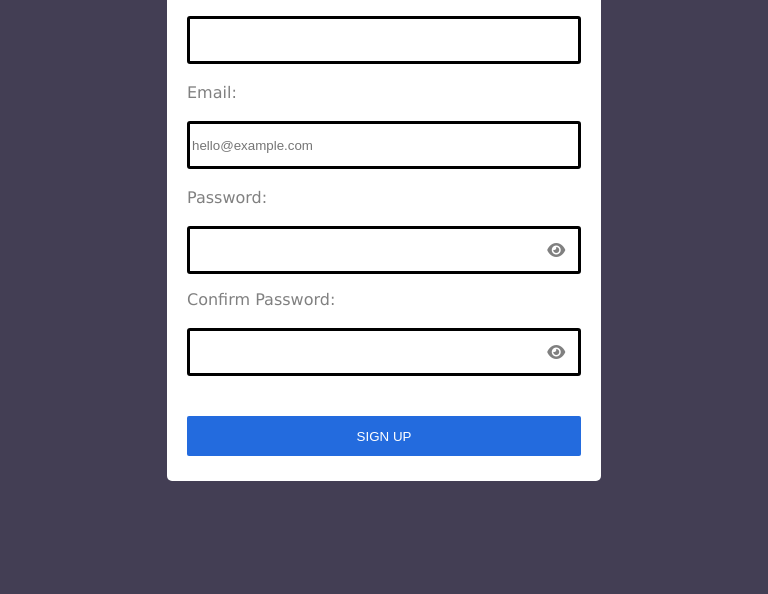
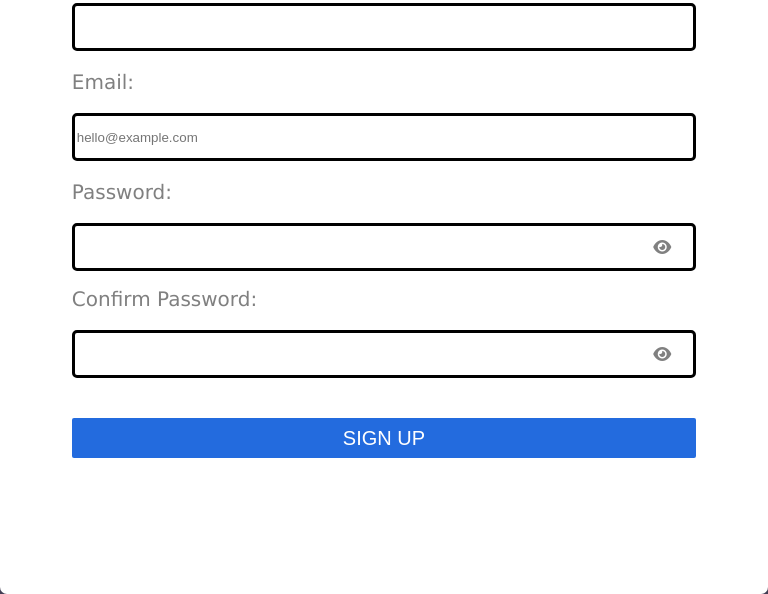
Before and after one commit to cw-saptarshi-das/javascript-assignment, a plain HTML site: page index.html in a window 768 px wide. Shown: the part 231-825 px from the top of the page. Drawn offline with Linux system fonts and the light colour scheme.

Commit message:
added responsive features

```diff
--- a/styles.css
+++ b/styles.css
@@ -7,6 +7,7 @@ body {
     align-items: center;
     justify-content: center;
     font-family: Verdana, Geneva, Tahoma, sans-serif;
+    margin: 0;
 }
 
 h1 {
@@ -119,23 +120,33 @@ input {
 
 /* Responsive design */
 
-@media all and (min-width: 700px) {
+@media all and (max-width: 1000px) {
     .form-container {
-        border-radius: 5px;
+        border-radius: 7px;
         display: flex;
         align-items: center;
         justify-content: center;
         background-color: #fff;
-        width: 50vw;
+        width: 100%;
+        height: 100%;
         padding: 25px;
         flex-direction: column;
     }
 
     input {
-        width: 50vw;
+        width: 80vw;
         height: 5vh;
-        border-radius: 3px;
+        border-radius: 5px;
         border: 3px solid black;
         outline: none;
     }
+
+    label {
+        color: gray;
+        font-size: 2.5vh;
+    }
+
+    .submit-button {
+        font-size: 2.5vh;
+    }
 }
```
